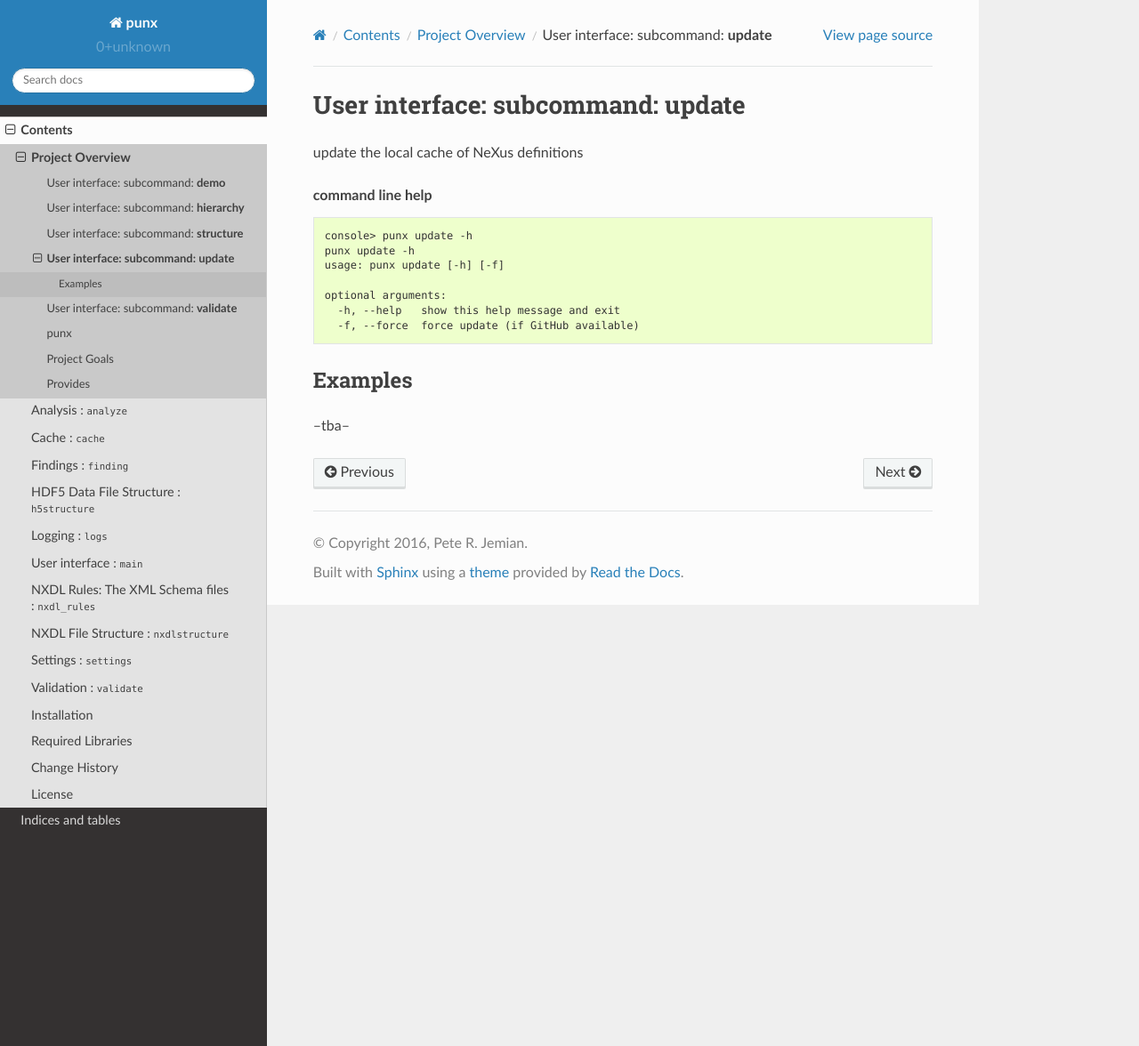
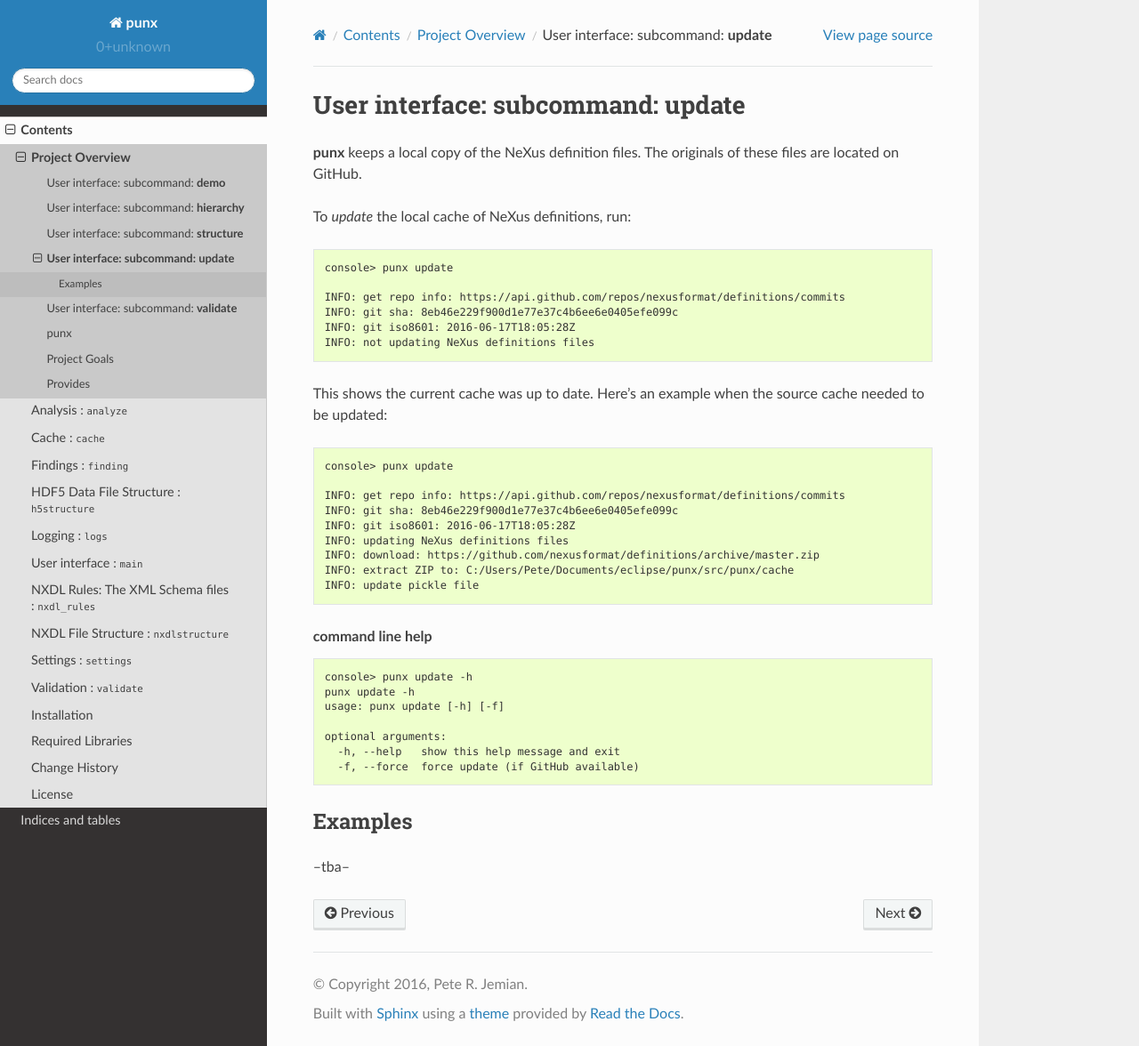
Before and after one commit to prjemian/punx, a Sphinx documentation site: the page built from docs/source/update.rst, in a window 1280 px wide and 1176 px high. Shown: the whole window at 89% size. Built offline with Sphinx 7.4.7 and the Read the Docs theme 2.0.0, drawn with Linux system fonts in a browser that asks for light colours.

Commit message:
fixes #3

```diff
--- a/docs/source/update.rst
+++ b/docs/source/update.rst
@@ -4,7 +4,35 @@
 User interface: subcommand: **update**
 ######################################
 
-update the local cache of NeXus definitions
+**punx** keeps a local copy of the NeXus definition files.
+The originals of these files are located on GitHub.
+
+To *update* the local cache of NeXus definitions, run:
+
+.. code-block:: console
+
+   console> punx update
+
+   INFO: get repo info: https://api.github.com/repos/nexusformat/definitions/commits
+   INFO: git sha: 8eb46e229f900d1e77e37c4b6ee6e0405efe099c
+   INFO: git iso8601: 2016-06-17T18:05:28Z
+   INFO: not updating NeXus definitions files
+
+This shows the current cache was up to date.  Here's an example
+when the source cache needed to be updated:
+
+.. code-block:: console
+
+   console> punx update
+
+   INFO: get repo info: https://api.github.com/repos/nexusformat/definitions/commits
+   INFO: git sha: 8eb46e229f900d1e77e37c4b6ee6e0405efe099c
+   INFO: git iso8601: 2016-06-17T18:05:28Z
+   INFO: updating NeXus definitions files
+   INFO: download: https://github.com/nexusformat/definitions/archive/master.zip
+   INFO: extract ZIP to: C:/Users/Pete/Documents/eclipse/punx/src/punx/cache
+   INFO: update pickle file
+
 
 .. rubric:: command line help
 
```
Also changed, not shown: 1 other file.
